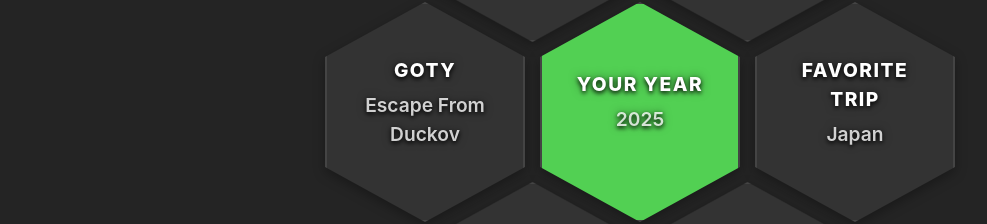
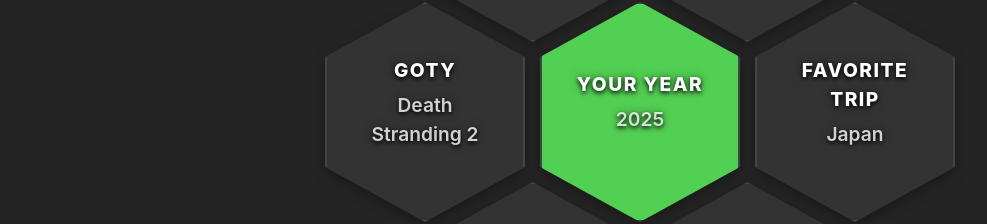
Before and after one commit to nafisn/mehive, a React (Vite) app: page / in a window 1280 px wide. Shown: the part 288-512 px from the top of the page, without its empty margins (0-987 px from the left). Built offline with nearby package versions, Linux system fonts and the light colour scheme.

Commit message:
Fix default Goty

```diff
--- a/src/App.jsx
+++ b/src/App.jsx
@@ -6,7 +6,7 @@ import { saveState, loadState, clearState } from './utils/db';
 
 // Initial dummy data - functions to return fresh objects and prevent mutation
 const getInitialData = () => [
-  { id: 1, title: 'GOTY', subtitle: 'Escape From Duckov', image: null },
+  { id: 1, title: 'GOTY', subtitle: 'Death Stranding 2', image: null },
   { id: 2, title: 'Favorite Book', subtitle: 'All Tomorrows', image: null },
   { id: 3, title: 'Favorite Movie', subtitle: 'One Battle After Another', image: null },
   { id: 4, title: 'Favorite Album', subtitle: 'Fancy That', image: null },
```
